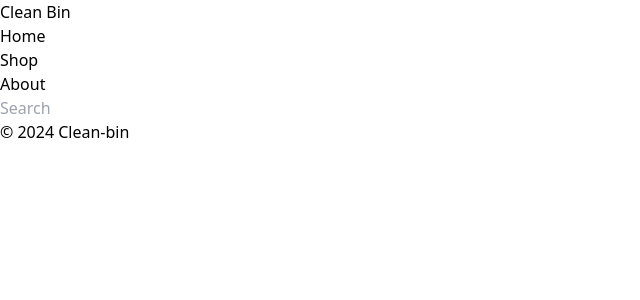
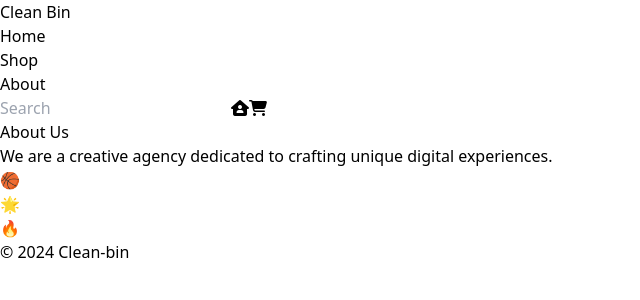
Before and after one commit to Nikolaigamer11/react-project, a React (Vite) app: page /About in a window 1280 px wide. Shown: the top 300 px of the page, without its empty margins (0-640 px from the left). Built offline with nearby package versions, Linux system fonts and the light colour scheme.

Commit message:
modified:   src/App.jsx 	modified:   src/components/Header.jsx 	new file:   src/pages/About.jsx 	new file:   src/pages/NotFound.jsx

```diff
--- a/src/App.jsx
+++ b/src/App.jsx
@@ -6,17 +6,19 @@ import Home from './pages/Home';
 import Shop from './pages/Shop';
 import ProductDetails from './pages/ProductDetails';
 import Cart from './pages/Cart';
-
+import NotFound from './pages/NotFound';
+import About from './pages/About';
 const App = () => {
     return (
         <Router>
             <main>
             <Header />
-            <Routes>
+            <Routes><Route path="About" element={<About/>}/>
                     <Route path="/" element={<Home />} />
                     <Route path="Shop" element={<Shop />} />
                     <Route path="Shop/:id" element={<ProductDetails />} />
                     <Route path="cart" element={<Cart />} />
+                    <Route path="*" element={<NotFound/>}/>
                 </Routes>
             </main>
             <Footer />
--- a/src/components/Header.jsx
+++ b/src/components/Header.jsx
@@ -10,15 +10,19 @@ const Header = () => {
                     <NavLink to="/" className="text-lg font-semibold">Clean Bin</NavLink>
                     <ul className="ml-4 flex space-x-4">
                         <li><NavLink to="/">Home</NavLink></li>
-                        <li><NavLink to="/shop">Shop</NavLink></li>
-                        <li><NavLink to="/about">About</NavLink></li>
+                        <li><NavLink to="/Shop">Shop</NavLink></li>
+                        <li><NavLink to="/About">About</NavLink></li>
                     </ul>
                 </div>
                 <div className="flex items-center">
                     <input type="text" placeholder="Search" className="mr-4 p-2 rounded-md border border-gray-400" />
-                    <button className="mr-4">
-                        {/* Cart icon and logic here */}
-                    </button>
+                    <NavLink to="/user">
+                    <i class="fa-solid fa-house-user"></i>
+                    </NavLink>
+                    <NavLink to="/cart">
+                    <i class="fa-solid fa-cart-shopping"></i>
+
+                    </NavLink>
                     <button>
 
                     </button>
--- /dev/null
+++ b/src/pages/About.jsx
@@ -0,0 +1,21 @@
+import React from 'react';
+
+const About = () => {
+  return (
+    <div className="min-h-screen flex items-center justify-center bg-gradient-to-r from-blue-500 to-purple-500">
+      <div className="bg-white p-10 rounded-lg shadow-lg text-center">
+        <h1 className="text-4xl font-bold mb-4">About Us</h1>
+        <p className="text-gray-700 mb-8">
+          We are a creative agency dedicated to crafting unique digital experiences.
+        </p>
+        <div className="flex justify-center space-x-4">
+          <div className="bg-blue-500 p-4 rounded-full animate-bounce">🏀</div>
+          <div className="bg-red-500 p-4 rounded-full animate-spin">🌟</div>
+          <div className="bg-green-500 p-4 rounded-full animate-pulse">🔥</div>
+        </div>
+      </div>
+    </div>
+  );
+}
+
+export default About;
--- /dev/null
+++ b/src/pages/NotFound.jsx
@@ -0,0 +1,26 @@
+// src/components/NotFound.jsx
+import React from 'react';
+import { Link } from 'react-router-dom';
+
+const NotFound = () => {
+  return (
+    <div className="min-h-screen flex items-center justify-center bg-gray-100">
+      <div className="text-center">
+        <h1 className="text-9xl font-bold text-gray-800 mb-8 animate-bounce">404</h1>
+        <p className="text-2xl text-gray-600 mb-8">
+          Oops! The page you're looking for doesn't exist.
+        </p>
+        <Link to="/" className="text-blue-500 hover:underline text-lg">
+          Go back home
+        </Link>
+        <div className="mt-16">
+          <svg className="w-24 h-24 mx-auto animate-spin" xmlns="http://www.w3.org/2000/svg" viewBox="0 0 24 24">
+            <path fill="currentColor" d="M12 22c5.523 0 10-4.477 10-10S17.523 2 12 2 2 6.477 2 12s4.477 10 10 10zm0-18a8 8 0 108 8 8.009 8.009 0 00-8-8zm0 2.832A5.168 5.168 0 116.832 12 5.174 5.174 0 0112 6.832z"/>
+          </svg>
+        </div>
+      </div>
+    </div>
+  );
+}
+
+export default NotFound;
```
